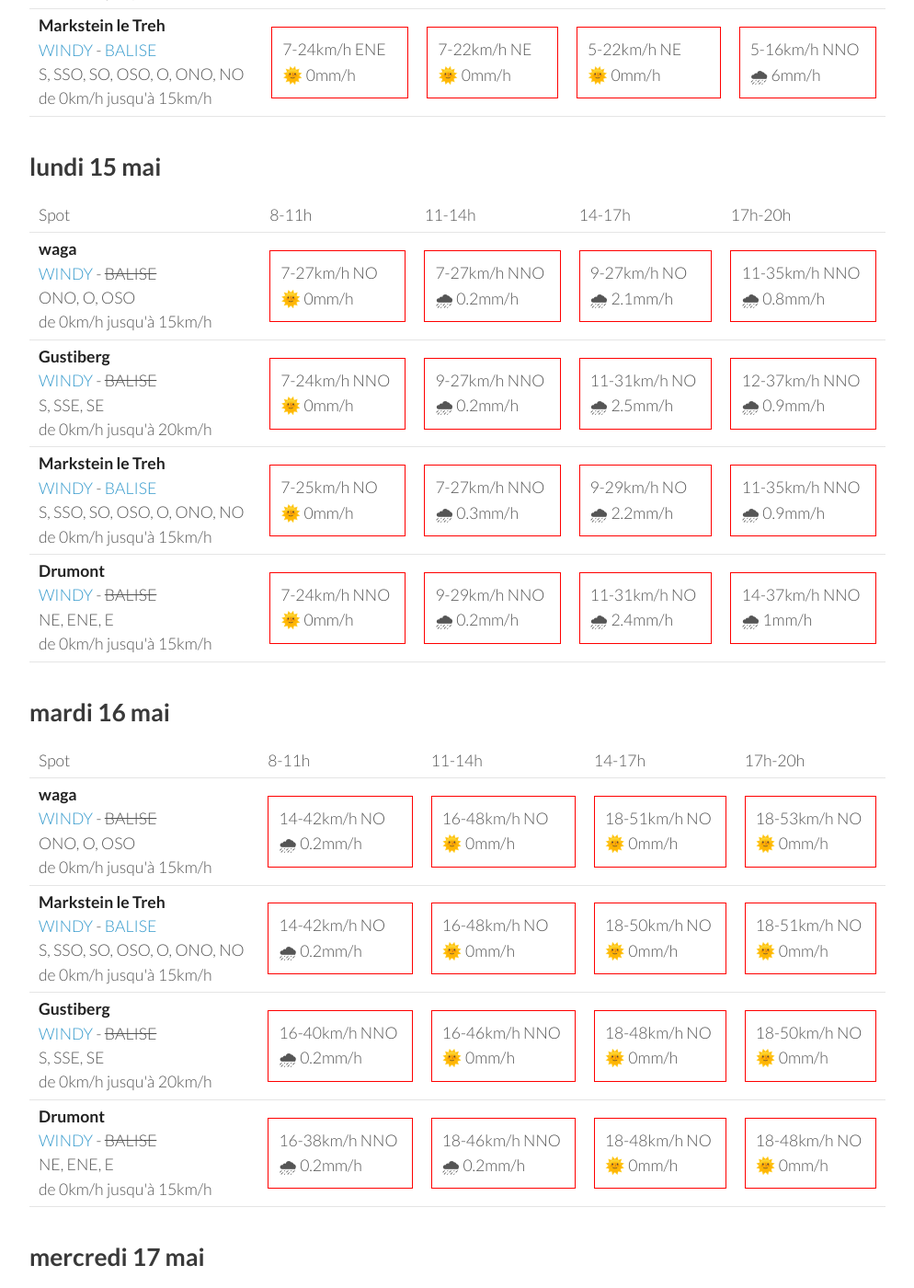
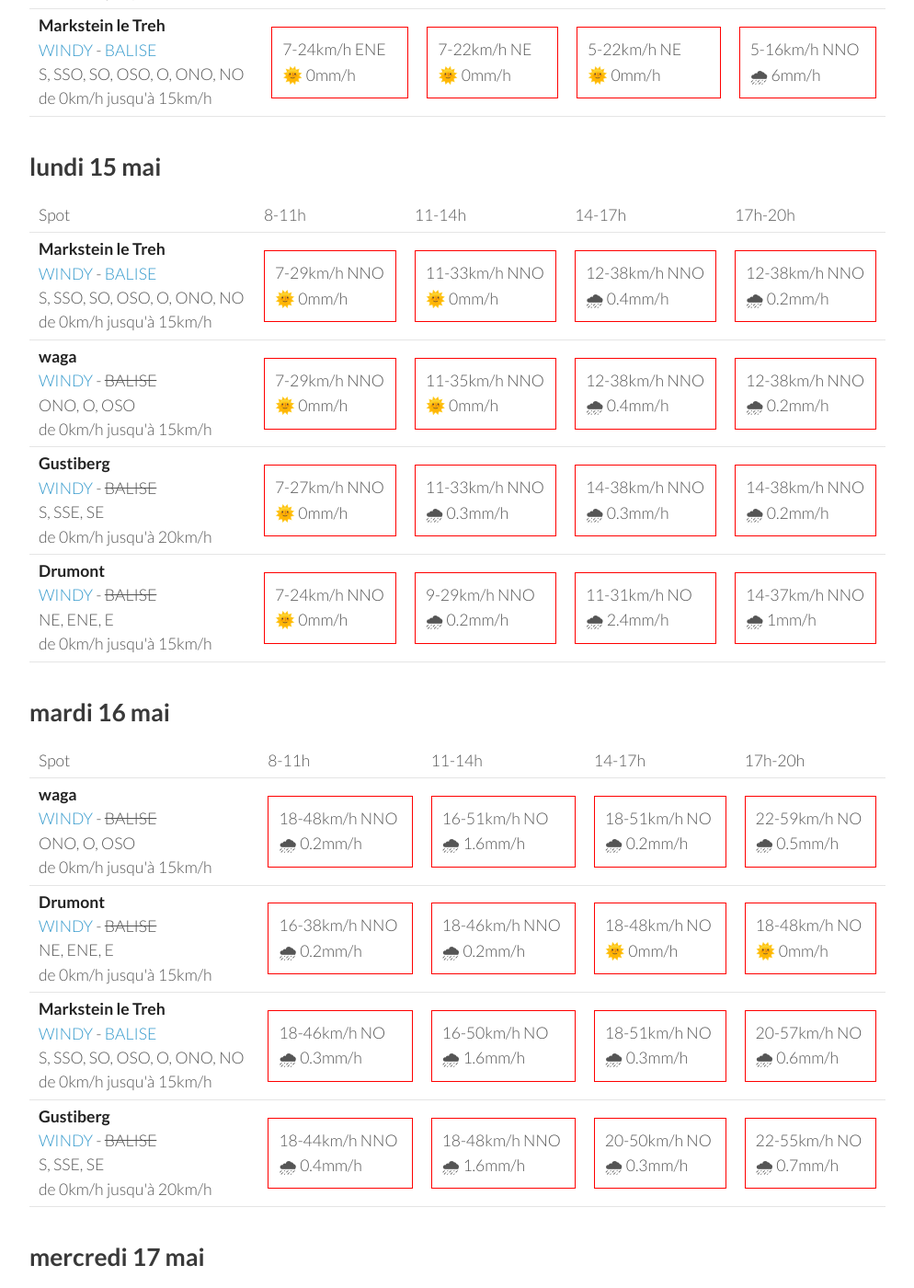
Before and after one commit to parapente-dans-le-nord/parapente-dans-le-nord.github.io, a Jekyll site: the page built from vosges.markdown, in a window 1280 px wide and 1400 px high, scrolled down 1299 px. Shown: the whole window at 92% size, without its empty margins (26-1020 px from the left). Built offline with Jekyll 4.4.1, drawn with Linux system fonts in a browser that asks for light colours; some of the changed text lies outside the part shown.

Commit message:
update index.markdown

```diff
--- a/vosges.markdown
+++ b/vosges.markdown
@@ -134,32 +134,32 @@ page mise à jour le samedi 13 mai 06:16
       <td>17h-20h</td>
     </tr>
 <tr>
+        <td><strong>Markstein le Treh</strong><br><a href="https://windy.com/47.926/7.012?47.505,7.012,8,m:eY1agmQ">WINDY</a> - <span class=""><a href="http://www.balisemeteo.com/balise.php?idBalise=136">BALISE</a> </span><br> <span class="vent-favorable">S, SSO, SO, OSO, O, ONO, NO</span><br><span class="force-vent">de 0km/h jusqu'à 15km/h</span> </td>
+
+            <td><div class="not-flyable"><p>7-29km/h NNO</p><p>🌞 0mm/h</p></div></td>
+            <td><div class="not-flyable"><p>11-33km/h NNO</p><p>🌞 0mm/h</p></div></td>
+            <td><div class="not-flyable"><p>12-38km/h NNO</p><p>🌧 0.4mm/h</p></div></td>
+            <td><div class="not-flyable"><p>12-38km/h NNO</p><p>🌧 0.2mm/h</p></div></td>
+
+
+    </tr>
+<tr>
         <td><strong>waga</strong><br><a href="https://windy.com/47.903/6.996?47.900,6.983,15">WINDY</a> - <span class="no-balise"> BALISE </span><br> <span class="vent-favorable">ONO, O, OSO</span><br><span class="force-vent">de 0km/h jusqu'à 15km/h</span> </td>
 
-            <td><div class="not-flyable"><p>7-27km/h NO</p><p>🌞 0mm/h</p></div></td>
-            <td><div class="not-flyable"><p>7-27km/h NNO</p><p>🌧 0.2mm/h</p></div></td>
-            <td><div class="not-flyable"><p>9-27km/h NO</p><p>🌧 2.1mm/h</p></div></td>
-            <td><div class="not-flyable"><p>11-35km/h NNO</p><p>🌧 0.8mm/h</p></div></td>
+            <td><div class="not-flyable"><p>7-29km/h NNO</p><p>🌞 0mm/h</p></div></td>
+            <td><div class="not-flyable"><p>11-35km/h NNO</p><p>🌞 0mm/h</p></div></td>
+            <td><div class="not-flyable"><p>12-38km/h NNO</p><p>🌧 0.4mm/h</p></div></td>
+            <td><div class="not-flyable"><p>12-38km/h NNO</p><p>🌧 0.2mm/h</p></div></td>
 
 
     </tr>
 <tr>
         <td><strong>Gustiberg</strong><br><a href="https://windy.com/47.894/6.934?47.891,6.934,15,m:eYYagmI">WINDY</a> - <span class="no-balise"> BALISE </span><br> <span class="vent-favorable">S, SSE, SE</span><br><span class="force-vent">de 0km/h jusqu'à 20km/h</span> </td>
 
-            <td><div class="not-flyable"><p>7-24km/h NNO</p><p>🌞 0mm/h</p></div></td>
-            <td><div class="not-flyable"><p>9-27km/h NNO</p><p>🌧 0.2mm/h</p></div></td>
-            <td><div class="not-flyable"><p>11-31km/h NO</p><p>🌧 2.5mm/h</p></div></td>
-            <td><div class="not-flyable"><p>12-37km/h NNO</p><p>🌧 0.9mm/h</p></div></td>
-
-
-    </tr>
-<tr>
-        <td><strong>Markstein le Treh</strong><br><a href="https://windy.com/47.926/7.012?47.505,7.012,8,m:eY1agmQ">WINDY</a> - <span class=""><a href="http://www.balisemeteo.com/balise.php?idBalise=136">BALISE</a> </span><br> <span class="vent-favorable">S, SSO, SO, OSO, O, ONO, NO</span><br><span class="force-vent">de 0km/h jusqu'à 15km/h</span> </td>
-
-            <td><div class="not-flyable"><p>7-25km/h NO</p><p>🌞 0mm/h</p></div></td>
-            <td><div class="not-flyable"><p>7-27km/h NNO</p><p>🌧 0.3mm/h</p></div></td>
-            <td><div class="not-flyable"><p>9-29km/h NO</p><p>🌧 2.2mm/h</p></div></td>
-            <td><div class="not-flyable"><p>11-35km/h NNO</p><p>🌧 0.9mm/h</p></div></td>
+            <td><div class="not-flyable"><p>7-27km/h NNO</p><p>🌞 0mm/h</p></div></td>
+            <td><div class="not-flyable"><p>11-33km/h NNO</p><p>🌧 0.3mm/h</p></div></td>
+            <td><div class="not-flyable"><p>14-38km/h NNO</p><p>🌧 0.3mm/h</p></div></td>
+            <td><div class="not-flyable"><p>14-38km/h NNO</p><p>🌧 0.2mm/h</p></div></td>
 
 
     </tr>
@@ -192,30 +192,10 @@ page mise à jour le samedi 13 mai 06:16
 <tr>
         <td><strong>waga</strong><br><a href="https://windy.com/47.903/6.996?47.900,6.983,15">WINDY</a> - <span class="no-balise"> BALISE </span><br> <span class="vent-favorable">ONO, O, OSO</span><br><span class="force-vent">de 0km/h jusqu'à 15km/h</span> </td>
 
-            <td><div class="not-flyable"><p>14-42km/h NO</p><p>🌧 0.2mm/h</p></div></td>
-            <td><div class="not-flyable"><p>16-48km/h NO</p><p>🌞 0mm/h</p></div></td>
-            <td><div class="not-flyable"><p>18-51km/h NO</p><p>🌞 0mm/h</p></div></td>
-            <td><div class="not-flyable"><p>18-53km/h NO</p><p>🌞 0mm/h</p></div></td>
-
-
-    </tr>
-<tr>
-        <td><strong>Markstein le Treh</strong><br><a href="https://windy.com/47.926/7.012?47.505,7.012,8,m:eY1agmQ">WINDY</a> - <span class=""><a href="http://www.balisemeteo.com/balise.php?idBalise=136">BALISE</a> </span><br> <span class="vent-favorable">S, SSO, SO, OSO, O, ONO, NO</span><br><span class="force-vent">de 0km/h jusqu'à 15km/h</span> </td>
-
-            <td><div class="not-flyable"><p>14-42km/h NO</p><p>🌧 0.2mm/h</p></div></td>
-            <td><div class="not-flyable"><p>16-48km/h NO</p><p>🌞 0mm/h</p></div></td>
-            <td><div class="not-flyable"><p>18-50km/h NO</p><p>🌞 0mm/h</p></div></td>
-            <td><div class="not-flyable"><p>18-51km/h NO</p><p>🌞 0mm/h</p></div></td>
-
-
-    </tr>
-<tr>
-        <td><strong>Gustiberg</strong><br><a href="https://windy.com/47.894/6.934?47.891,6.934,15,m:eYYagmI">WINDY</a> - <span class="no-balise"> BALISE </span><br> <span class="vent-favorable">S, SSE, SE</span><br><span class="force-vent">de 0km/h jusqu'à 20km/h</span> </td>
-
-            <td><div class="not-flyable"><p>16-40km/h NNO</p><p>🌧 0.2mm/h</p></div></td>
-            <td><div class="not-flyable"><p>16-46km/h NNO</p><p>🌞 0mm/h</p></div></td>
-            <td><div class="not-flyable"><p>18-48km/h NO</p><p>🌞 0mm/h</p></div></td>
-            <td><div class="not-flyable"><p>18-50km/h NO</p><p>🌞 0mm/h</p></div></td>
+            <td><div class="not-flyable"><p>18-48km/h NNO</p><p>🌧 0.2mm/h</p></div></td>
+            <td><div class="not-flyable"><p>16-51km/h NO</p><p>🌧 1.6mm/h</p></div></td>
+            <td><div class="not-flyable"><p>18-51km/h NO</p><p>🌧 0.2mm/h</p></div></td>
+            <td><div class="not-flyable"><p>22-59km/h NO</p><p>🌧 0.5mm/h</p></div></td>
 
 
     </tr>
@@ -226,6 +206,26 @@ page mise à jour le samedi 13 mai 06:16
             <td><div class="not-flyable"><p>18-46km/h NNO</p><p>🌧 0.2mm/h</p></div></td>
             <td><div class="not-flyable"><p>18-48km/h NO</p><p>🌞 0mm/h</p></div></td>
             <td><div class="not-flyable"><p>18-48km/h NO</p><p>🌞 0mm/h</p></div></td>
+
+
+    </tr>
+<tr>
+        <td><strong>Markstein le Treh</strong><br><a href="https://windy.com/47.926/7.012?47.505,7.012,8,m:eY1agmQ">WINDY</a> - <span class=""><a href="http://www.balisemeteo.com/balise.php?idBalise=136">BALISE</a> </span><br> <span class="vent-favorable">S, SSO, SO, OSO, O, ONO, NO</span><br><span class="force-vent">de 0km/h jusqu'à 15km/h</span> </td>
+
+            <td><div class="not-flyable"><p>18-46km/h NO</p><p>🌧 0.3mm/h</p></div></td>
+            <td><div class="not-flyable"><p>16-50km/h NO</p><p>🌧 1.6mm/h</p></div></td>
+            <td><div class="not-flyable"><p>18-51km/h NO</p><p>🌧 0.3mm/h</p></div></td>
+            <td><div class="not-flyable"><p>20-57km/h NO</p><p>🌧 0.6mm/h</p></div></td>
+
+
+    </tr>
+<tr>
+        <td><strong>Gustiberg</strong><br><a href="https://windy.com/47.894/6.934?47.891,6.934,15,m:eYYagmI">WINDY</a> - <span class="no-balise"> BALISE </span><br> <span class="vent-favorable">S, SSE, SE</span><br><span class="force-vent">de 0km/h jusqu'à 20km/h</span> </td>
+
+            <td><div class="not-flyable"><p>18-44km/h NNO</p><p>🌧 0.4mm/h</p></div></td>
+            <td><div class="not-flyable"><p>18-48km/h NNO</p><p>🌧 1.6mm/h</p></div></td>
+            <td><div class="not-flyable"><p>20-50km/h NO</p><p>🌧 0.3mm/h</p></div></td>
+            <td><div class="not-flyable"><p>22-55km/h NO</p><p>🌧 0.7mm/h</p></div></td>
 
 
     </tr>
@@ -258,30 +258,30 @@ page mise à jour le samedi 13 mai 06:16
 <tr>
         <td><strong>Gustiberg</strong><br><a href="https://windy.com/47.894/6.934?47.891,6.934,15,m:eYYagmI">WINDY</a> - <span class="no-balise"> BALISE </span><br> <span class="vent-favorable">S, SSE, SE</span><br><span class="force-vent">de 0km/h jusqu'à 20km/h</span> </td>
 
-            <td><div class="not-flyable"><p>7-22km/h NNO</p><p>🌧 0.9mm/h</p></div></td>
-            <td><div class="not-flyable"><p>7-22km/h NNE</p><p>🌧 0.9mm/h</p></div></td>
-            <td><div class="not-flyable"><p>9-27km/h NE</p><p>🌧 0.8mm/h</p></div></td>
-            <td><div class="not-flyable"><p>14-35km/h NE</p><p>🌧 0.2mm/h</p></div></td>
+            <td><div class="not-flyable"><p>7-22km/h N</p><p>🌧 0.2mm/h</p></div></td>
+            <td><div class="not-flyable"><p>7-22km/h NNE</p><p>🌧 1.7mm/h</p></div></td>
+            <td><div class="not-flyable"><p>11-27km/h NNE</p><p>🌧 1.9mm/h</p></div></td>
+            <td><div class="not-flyable"><p>12-35km/h NE</p><p>🌧 1mm/h</p></div></td>
 
 
     </tr>
 <tr>
         <td><strong>Markstein le Treh</strong><br><a href="https://windy.com/47.926/7.012?47.505,7.012,8,m:eY1agmQ">WINDY</a> - <span class=""><a href="http://www.balisemeteo.com/balise.php?idBalise=136">BALISE</a> </span><br> <span class="vent-favorable">S, SSO, SO, OSO, O, ONO, NO</span><br><span class="force-vent">de 0km/h jusqu'à 15km/h</span> </td>
 
-            <td><div class="not-flyable"><p>7-24km/h NNO</p><p>🌧 0.8mm/h</p></div></td>
-            <td><div class="not-flyable"><p>7-24km/h NE</p><p>🌧 0.8mm/h</p></div></td>
-            <td><div class="not-flyable"><p>11-29km/h NE</p><p>🌧 0.8mm/h</p></div></td>
-            <td><div class="not-flyable"><p>14-38km/h NE</p><p>🌧 0.2mm/h</p></div></td>
+            <td><div class="not-flyable"><p>7-22km/h N</p><p>🌧 0.4mm/h</p></div></td>
+            <td><div class="not-flyable"><p>7-22km/h NNE</p><p>🌧 1.8mm/h</p></div></td>
+            <td><div class="not-flyable"><p>11-31km/h NNE</p><p>🌧 1.8mm/h</p></div></td>
+            <td><div class="not-flyable"><p>12-37km/h NE</p><p>🌧 1mm/h</p></div></td>
 
 
     </tr>
 <tr>
         <td><strong>waga</strong><br><a href="https://windy.com/47.903/6.996?47.900,6.983,15">WINDY</a> - <span class="no-balise"> BALISE </span><br> <span class="vent-favorable">ONO, O, OSO</span><br><span class="force-vent">de 0km/h jusqu'à 15km/h</span> </td>
 
-            <td><div class="not-flyable"><p>7-24km/h NNO</p><p>🌧 0.8mm/h</p></div></td>
-            <td><div class="not-flyable"><p>7-22km/h NE</p><p>🌧 0.8mm/h</p></div></td>
-            <td><div class="not-flyable"><p>9-29km/h NE</p><p>🌧 0.8mm/h</p></div></td>
-            <td><div class="not-flyable"><p>12-38km/h NE</p><p>🌧 0.2mm/h</p></div></td>
+            <td><div class="not-flyable"><p>7-22km/h N</p><p>🌧 0.3mm/h</p></div></td>
+            <td><div class="not-flyable"><p>5-20km/h NNE</p><p>🌧 1.7mm/h</p></div></td>
+            <td><div class="not-flyable"><p>11-29km/h NNE</p><p>🌧 1.8mm/h</p></div></td>
+            <td><div class="not-flyable"><p>12-37km/h NE</p><p>🌧 1mm/h</p></div></td>
 
 
     </tr>
@@ -289,3 +289,49 @@ page mise à jour le samedi 13 mai 06:16
 </tbody>
 </table>
 {:/}
+## jeudi 18 mai
+
+{::nomarkdown}
+<table>
+  <tbody>
+    <tr>
+      <td>Spot</td>
+      <td>8-11h</td>
+      <td>11-14h</td>
+      <td>14-17h</td>
+      <td>17h-20h</td>
+    </tr>
+<tr>
+        <td><strong>Gustiberg</strong><br><a href="https://windy.com/47.894/6.934?47.891,6.934,15,m:eYYagmI">WINDY</a> - <span class="no-balise"> BALISE </span><br> <span class="vent-favorable">S, SSE, SE</span><br><span class="force-vent">de 0km/h jusqu'à 20km/h</span> </td>
+
+            <td><div class="not-flyable"><p>9-27km/h NE</p><p>🌞 0mm/h</p></div></td>
+            <td><div class="not-flyable"><p>9-31km/h ENE</p><p>🌞 0mm/h</p></div></td>
+            <td><div class="not-flyable"><p>9-29km/h ENE</p><p>🌞 0mm/h</p></div></td>
+            <td><div class="not-flyable"><p>7-27km/h E</p><p>🌞 0mm/h</p></div></td>
+
+
+    </tr>
+<tr>
+        <td><strong>Markstein le Treh</strong><br><a href="https://windy.com/47.926/7.012?47.505,7.012,8,m:eY1agmQ">WINDY</a> - <span class=""><a href="http://www.balisemeteo.com/balise.php?idBalise=136">BALISE</a> </span><br> <span class="vent-favorable">S, SSO, SO, OSO, O, ONO, NO</span><br><span class="force-vent">de 0km/h jusqu'à 15km/h</span> </td>
+
+            <td><div class="not-flyable"><p>7-29km/h NE</p><p>🌞 0mm/h</p></div></td>
+            <td><div class="not-flyable"><p>11-33km/h ENE</p><p>🌞 0mm/h</p></div></td>
+            <td><div class="not-flyable"><p>9-31km/h ENE</p><p>🌞 0mm/h</p></div></td>
+            <td><div class="not-flyable"><p>9-29km/h E</p><p>🌞 0mm/h</p></div></td>
+
+
+    </tr>
+<tr>
+        <td><strong>waga</strong><br><a href="https://windy.com/47.903/6.996?47.900,6.983,15">WINDY</a> - <span class="no-balise"> BALISE </span><br> <span class="vent-favorable">ONO, O, OSO</span><br><span class="force-vent">de 0km/h jusqu'à 15km/h</span> </td>
+
+            <td><div class="not-flyable"><p>9-29km/h NE</p><p>🌞 0mm/h</p></div></td>
+            <td><div class="not-flyable"><p>11-33km/h ENE</p><p>🌞 0mm/h</p></div></td>
+            <td><div class="not-flyable"><p>9-31km/h ENE</p><p>🌞 0mm/h</p></div></td>
+            <td><div class="not-flyable"><p>9-29km/h E</p><p>🌞 0mm/h</p></div></td>
+
+
+    </tr>
+
+</tbody>
+</table>
+{:/}
```
Also changed, not shown: other parts of vosges.markdown (+1 -1 lines).
